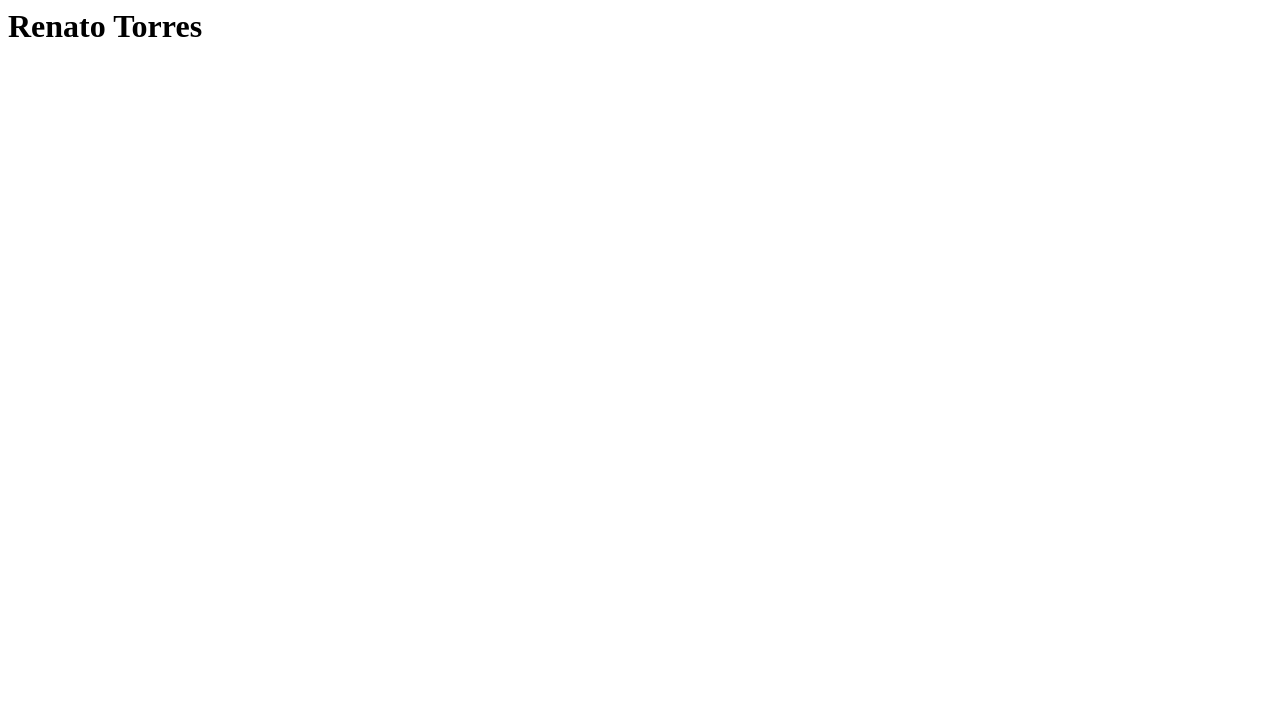
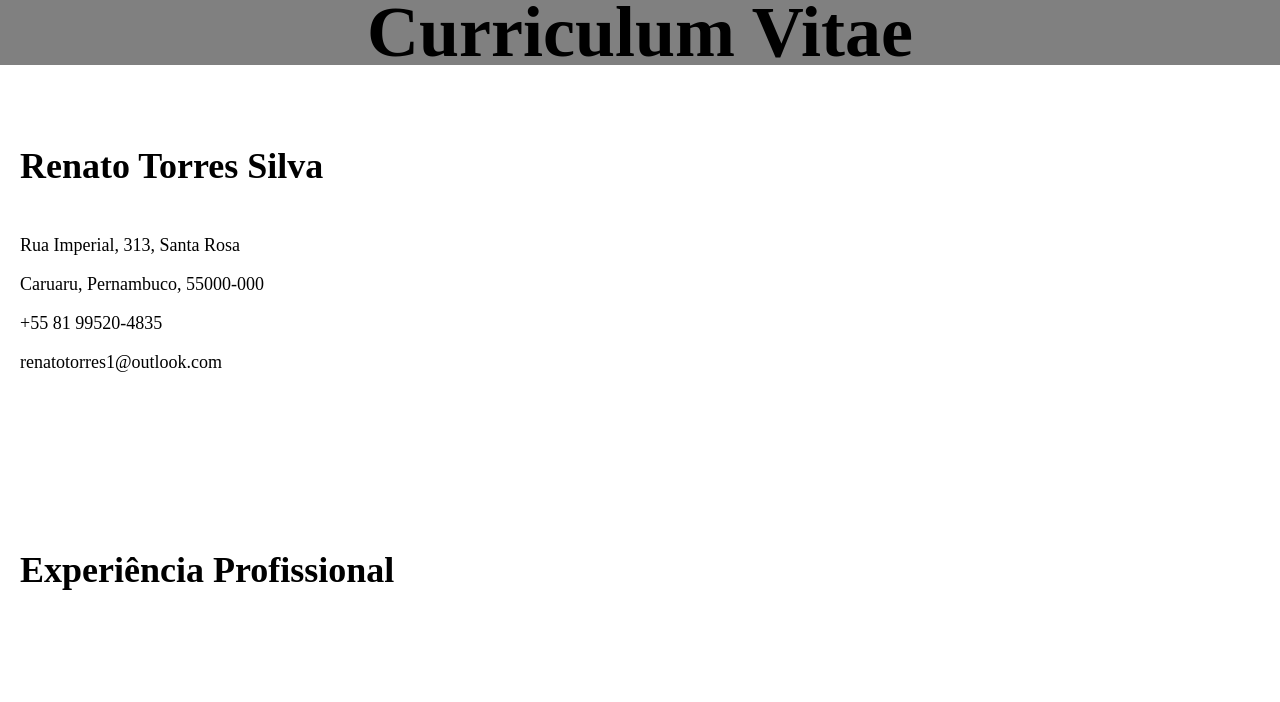
Before and after one commit to Renato-Torres-Dev/minha_pagina, a plain HTML site: page index.html in a window 1280 px wide. Drawn offline with Linux system fonts and the light colour scheme.

Commit message:
att curriculum 0.0.1

```diff
--- /dev/null
+++ b/css/style.css
@@ -0,0 +1,62 @@
+body{
+    margin: 0;
+    padding: 0;
+}
+
+body header{
+    width: 100%;
+    height: 65px;
+    margin: 0;
+    background-color: grey;
+    display: block;
+    font-size: 36px;
+    font-family: 'Times New Roman', Times, serif;
+    text-align: center;
+    line-height: 65px;
+}
+
+body header h1{
+    display: inline-flex;
+    flex-flow: row nowrap;
+    margin: 0;
+}
+
+#personal{
+    display: flex;
+    align-items: center;
+    height: auto;
+    width: 100%;
+    padding: 50px 0px 100px;
+    margin-bottom: 8px;
+}
+
+.personal-name{
+    display: flex;
+    font-size: 24px;
+    font-family: 'Times New Roman', Times, serif;
+    margin: 0 20px;
+}
+
+.personal-stats{
+    display: block;
+    flex-flow: column;
+    font-size: 18px;
+    font-family: 'Times New Roman', Times, serif;
+    margin: 0 20px;
+}
+
+#experience{
+    display: flex;
+    align-items: center;
+    height: auto;
+    width: 100%;
+    padding: 50px 0px 100px;
+    margin-bottom: 8px;
+}
+
+.experience-title{
+    display: flex;
+    font-size: 36px;
+    font-family: 'Times New Roman', Times, serif;
+    margin: 0 20px;
+}
--- a/index.html
+++ b/index.html
@@ -1 +1,43 @@
-<h1>Renato Torres</h1>
+<!DOCTYPE html>
+<html lang="pt-BR">
+<head>
+    <meta charset="UTF-8">
+    <meta http-equiv="X-UA-Compatible" content="IE=edge">
+    <meta name="viewport" content="width=device-width, initial-scale=1.0">
+    <title>Curriculum</title>
+    <link rel="stylesheet" href="css/style.css">
+</head>
+<body>
+    <header>
+        <h1>Curriculum Vitae</h1>
+    </header>
+    <main>
+        <section id="personal">
+            <div class="personal-container">
+                <div class="row justify-content-lg-center">
+                    <div class="col-sm-12 col-lg-6 personal-name">
+                        <h2>Renato Torres Silva</h2>
+                    </div>
+                    <div class="col-sm-12 col-lg-6 personal-stats">
+                        <p>Rua Imperial, 313, Santa Rosa</p>
+                        <p>Caruaru, Pernambuco, 55000-000</p>
+                        <p>+55 81 99520-4835</p>
+                        <p>renatotorres1@outlook.com</p>
+                    </div>
+                </div>
+            </div>
+        </section>
+        <section id="experience">
+            <h1 class="experience-title">Experiência Profissional</h1>
+            <div class="experience-container">
+                <div class="row justify-content-lg-center">
+                    <div>
+
+                    </div>
+                </div>
+            </div>
+        </section>
+    </main>
+
+</body>
+</html>
```
